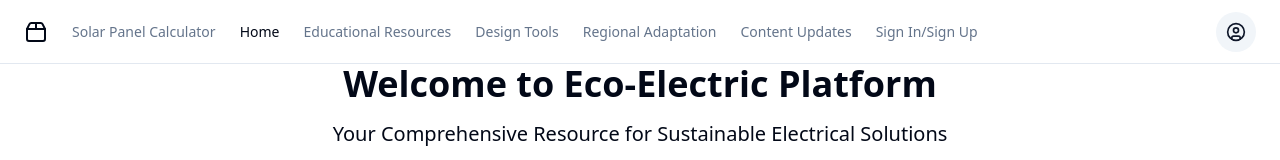
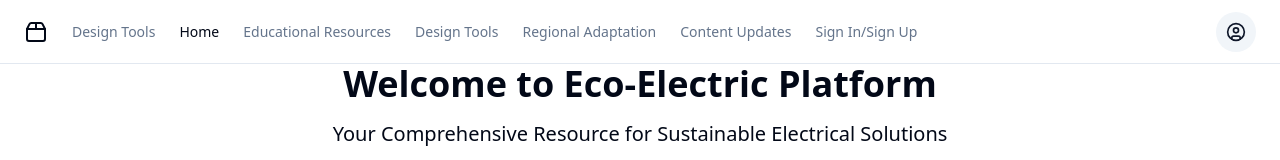
Before and after one commit to GPT-Engineer-App/green-energy-hub, a React (Vite) app: page / in a window 1280 px wide. Shown: the top 160 px of the page. Built offline with nearby package versions, Linux system fonts and the light colour scheme.

Commit message:
Reviewed the existing file structure and moved the Solar Panel Sizing Calculator page to the Design Tools section in the navigation menu.

```diff
--- a/src/layouts/navbar.jsx
+++ b/src/layouts/navbar.jsx
@@ -37,8 +37,8 @@ const DesktopNav = () => (
       <Package2 className="h-6 w-6" />
       <span className="sr-only">Solar Panel Calculator</span>
     </NavItem>
-    <NavItem to="/solar-panel-calculator">
-      Solar Panel Calculator
+    <NavItem to="/design-tools">
+      Design Tools
     </NavItem>
     {navItems.map((item) => (
       <NavItem key={item.to} to={item.to}>
@@ -65,8 +65,8 @@ const MobileNav = () => (
           <Package2 className="h-6 w-6" />
           <span className="sr-only">Solar Panel Calculator</span>
         </NavItem>
-        <NavItem to="/solar-panel-calculator">
-      Solar Panel Calculator
+        <NavItem to="/design-tools">
+          Design Tools
     </NavItem>
     {navItems.map((item) => (
           <NavItem key={item.to} to={item.to}>
--- a/src/layouts/sidebar.jsx
+++ b/src/layouts/sidebar.jsx
@@ -71,6 +71,9 @@ const MobileSidebar = () => (
           <Package2 className="h-6 w-6" />
           <span className="sr-only">Acme Inc</span>
         </NavLink>
+        <NavItem to="/design-tools">
+          Design Tools
+        </NavItem>
         {navItems.map((item) => (
           <SidebarNavLink key={item.to} to={item.to}>
             {item.title}
```
